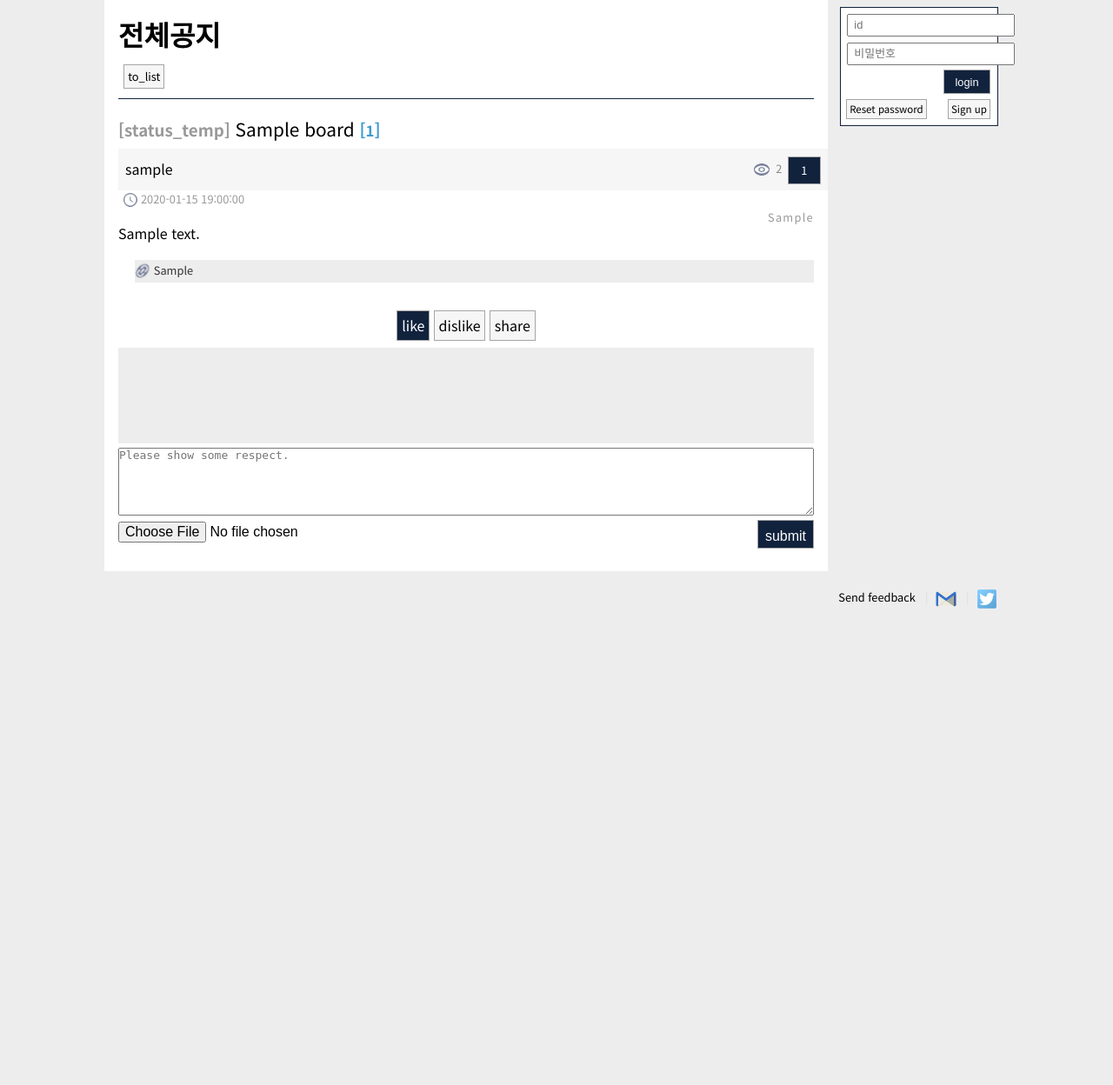
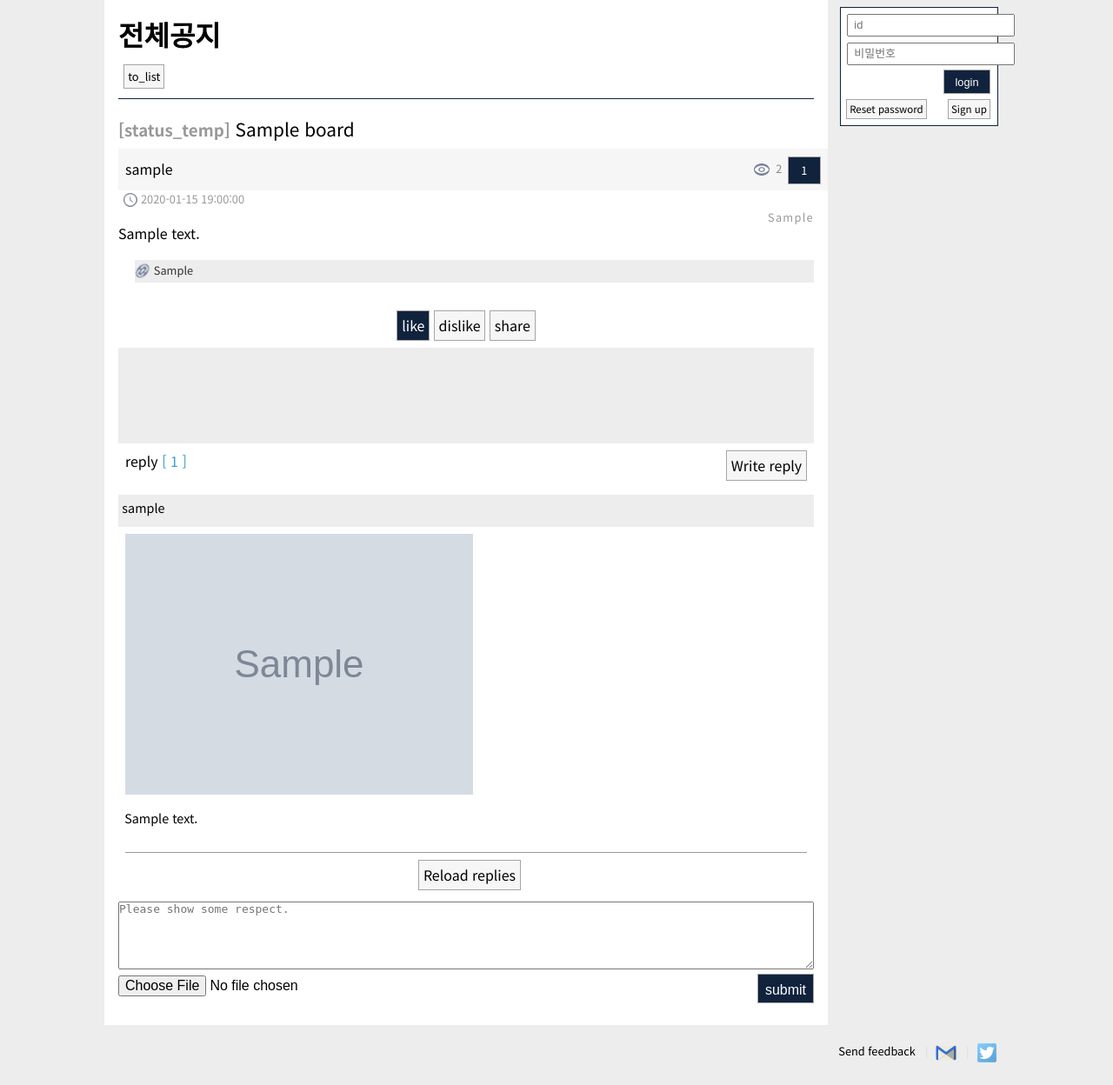
Before and after one commit to genonfire/bbgo, a Django app: page /boards/article/1/ in a window 1280 px wide. Shown: the whole page at 87% size. Before the commit the page ends 700 px from the top, so only its background shows below. Run offline with Django 3.2, Linux system fonts and the light colour scheme; tables that the repository leaves empty hold one stand-in row (values such as "Sample post"); grey boxes marked "Sample" are stand-in pictures; parts of the project's set-up code (start-up, migrations or seed data) failed here and were passed over.

Commit message:
continue implementing reply

```diff
--- a/core/apiurls.py
+++ b/core/apiurls.py
@@ -34,4 +34,9 @@ urlpatterns = [
         api.write_reply,
         name='write_reply',
     ),
+    url(
+        r'^reload_reply/$',
+        api.reload_reply,
+        name='reload_reply',
+    ),
 ]
--- /dev/null
+++ b/core/templatetags/reply.py
@@ -0,0 +1,15 @@
+from boards.models import Reply
+from django import template
+
+register = template.Library()
+
+
+@register.inclusion_tag('boards/show_reply.html')
+def show_reply(id):
+    """Show replies"""
+    replies = Reply.objects.filter(article_id=id)
+
+    return {
+        'replies': replies,
+        'count': replies.count()
+    }
--- a/static/css/haru.css
+++ b/static/css/haru.css
@@ -20,6 +20,9 @@ input[type="button"], input[type="submit"] {cursor:pointer;display:inline-block;
 input[type="submit"] {background:#11223d;color:#fff;}
 a {vertical-align:middle;box-sizing:border-box;color:#333;text-decoration:none;}
 a:hover {color:yellow; color:#000;text-decoration:none;}
+
+.buttons span a {display:inline-block;height:2.2em;margin-left:.5em;padding:0 .3em;box-sizing:border-box;border:1px solid #a5a5a5;background:#f6f6f6;color:#000;line-height:2.1em;}
+.buttons span a:hover {border-color:#11223d;color:#000;text-decoration:none;}
 
 /* Layout */
 #wrap {margin:0;padding:0 10px;}
@@ -128,7 +131,6 @@ table.board td.datetime {width:60px;font-size:.8em;}
 /* show article */
 .article_subject {width:100%;color:#000;font-size:1.3em;}
 .article_subject span {font-size:.9em;font-weight:bold;color:#999;}
-.article_subject span.reply_count {color:#409BD1;}
 .article_user {margin-top:0.5em;padding:0.5em;width:100%;height:2.0em;line-height:1.9em;vertical-align:middle;background:#f6f6f6;}
 .article_view_count {float:right;margin-right:0px;vertical-align:middle;font-size:.8em;color:#888;}
 .article_view_count span {margin-left:.3em;margin-right:0;vertical-align:center;}
@@ -155,6 +157,13 @@ table.board td.datetime {width:60px;font-size:.8em;}
 .popup_frame table td a:hover {text-decoration:none;color:#E54F44;}
 
 /* reply */
+.reply_header {height:2.2em;margin:.5em;margin-bottom:1em;}
+.reply_header span {color:#409BD1;}
+.reply_title {height:2em;background:#EDEDED;padding:.3em;vertical-align:middle;font-size:.9em;}
+.reply_image {display:inline-block;padding:.5em;}
+.reply_image img {max-width:100%;max-height:100%;}
+.reply_content {margin-bottom:1em;padding:.5em;font-size:.9em;}
+.reload_reply {height:2em;margin:.5em;padding:.5em;border-top:1px solid #999;text-align:center;vertical-align:middle;}
 .input_reply {}
 .input_reply_text textarea {width:100%;height:6em;line-height:1.2em;}
 .input_reply_buttons input[type="button"] {background:#11223d;color:#fff;}
--- a/static/js/boards/boards_reply.js
+++ b/static/js/boards/boards_reply.js
@@ -24,15 +24,30 @@ function write_reply(id) {
         contentType: false,
         processData: false,
         success: function(data) {
-            if (data[0] == 0) {
-                alert(data[1]);
-                return;
-            }
             $('#reply_text').val('');
             $("#reply_image").replaceWith($("#reply_image").val('').clone(true));
-            if (data[0] > 0) {
-                $('#reply_count_no').html(data[0]);
-            }
+            $('#replies').html(data);
+        },
+        error: function(data) {
+            alert(gettext('Error!'));
+        }
+    });
+}
+
+function reload_reply(id) {
+    $.ajaxSetup({
+        beforeSend: function(xhr, settings) {
+            xhr.setRequestHeader("X-CSRFToken", $("input[name=csrfmiddlewaretoken]").val());
+        }
+    });
+    $.ajax({
+        type: "POST",
+        url: "/api/reload_reply/",
+        data: {
+            id: id
+        },
+        success: function(data) {
+            $('#replies').html(data);
         },
         error: function(data) {
             alert(gettext('Error!'));
--- a/templates/haru/boards/show_article.html
+++ b/templates/haru/boards/show_article.html
@@ -10,6 +10,7 @@
 {% endblock %}
 {% load datetime %}
 {% load censor %}
+{% load reply %}
 {% block content %}
 
 <h1>{{ table_name }}</h1>
@@ -29,9 +30,6 @@
         <span>[{{ status_text }}]</span>
     {% endif %}
     {{ article.subject }}
-    {% if article.reply_count > 0 %}
-        <span class="reply_count">[<span id="reply_count_no" class="reply_count">{{ article.reply_count }}</span>]</span>
-    {% endif %}
 </div>
 <div class="article_user">
     {{ article.user }}
@@ -107,9 +105,17 @@
 </div>
 <form>{% csrf_token %}</form>
 
-<div class="replies">
+<div id="replies" class="replies">
+    {% show_reply article.id %}
 </div>
-
+<hr>
+<div class="reload_reply buttons">
+    <span>
+        <a href="javascript:reload_reply({{ article.id }})">
+            {% trans 'Reload replies' %}
+        </a>
+    </span>
+</div>
 <div class="input_reply">
     <form id="form_reply" method="post" enctype="multipart/form-data">
         <div class="input_reply_text">
--- /dev/null
+++ b/templates/haru/boards/show_reply.html
@@ -0,0 +1,31 @@
+{% load i18n %}
+<div class="reply_header">
+    {% trans 'reply' %}
+    <span>
+        [
+        <span id="reply_count_no">
+            {{ count }}
+        </span>
+        ]
+    </span>
+    <div class="buttons float-right">
+        <span>
+            <a href="#reply_text">
+                {% trans 'Write reply' %}
+            </a>
+        </span>
+    </div>
+</div>
+{% for reply in replies %}
+    <div class="reply_title">
+        {{ reply.user.username }}
+    </div>
+    {% if reply.image %}
+    <div class="reply_image">
+        <img src="{{ reply.image.url }}">
+    </div>
+    {% endif %}
+    <div class="reply_content">
+        {{ reply.content|linebreaksbr }}
+    </div>
+{% endfor %}
```
Also changed, not shown: core/api.py (+30 -5 lines), locale/en/LC_MESSAGES/django.po, locale/en/LC_MESSAGES/djangojs.po, locale/ko/LC_MESSAGES/django.po, locale/ko/LC_MESSAGES/djangojs.po, 4 other files.
